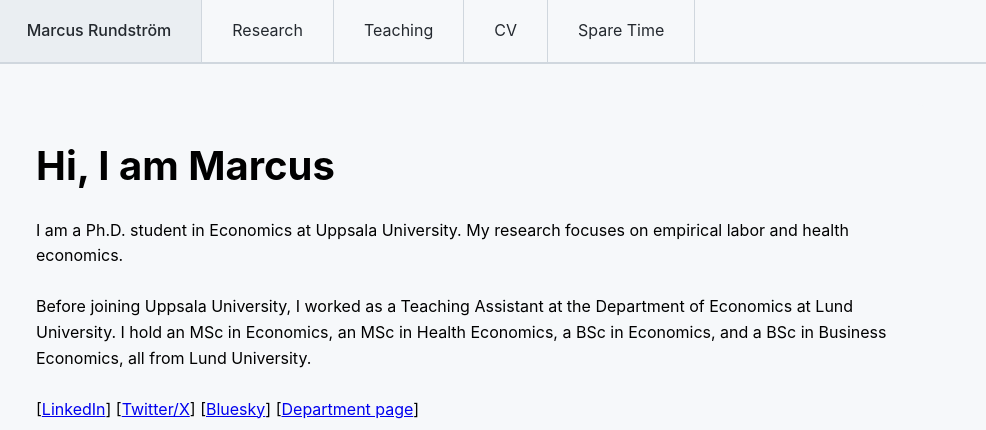
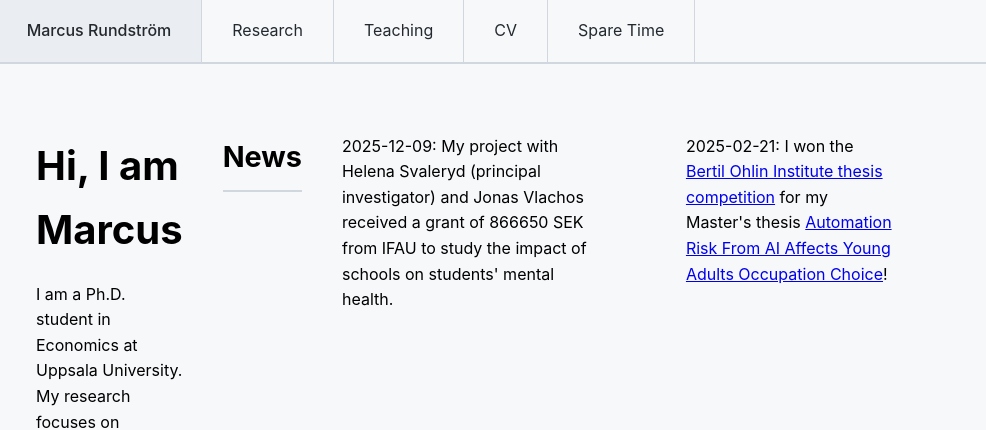
Before and after one commit to marcusrundstrom/marcusrundstrom, a plain HTML site: page index.html in a window 1280 px wide. Shown: the top 430 px of the page, 294-1280 px from the left. Drawn offline with Linux system fonts and the light colour scheme.

Commit message:
Add news section with recent updates

```diff
--- a/index.html
+++ b/index.html
@@ -30,6 +30,12 @@
                 <br>
                  [<a href="www.linkedin.com/in/marcus-rundström-051853123" target="_blank">LinkedIn</a>] [<a href="https://x.com/RundstromMarcus" target="_blank">Twitter/X</a>] [<a href="https://bsky.app/profile/marcusrundstrom.bsky.social" target="_blank">Bluesky</a>] [<a href="www.linkedin.com/in/marcus-rundström-051853123" target="_blank">Department page</a>]
             </div>
+
+            <h2>News</h2>
+
+                <p>2025-12-09: My project with Helena Svaleryd (principal investigator) and Jonas Vlachos received a grant of 866650 SEK from IFAU to study the impact of schools on students' mental health. </p>
+                <br>
+                <p> 2025-02-21: I won the <a href="https://ohlininstitutet.se/2025/02/10/vinnaren-av-ohlininstitutets-uppsatsspris-2024-ar-utsedd/" target="_blank">Bertil Ohlin Institute thesis competition</a> for my Master's thesis <a href="https://drive.google.com/file/d/1j-SlaMjzMaOy1GQJrdfD_nZpNJYTEIRC/view?usp=drive_link" target="_blank">Automation Risk From AI Affects Young Adults Occupation Choice</a>! </p>
 
         </section>
 
```
